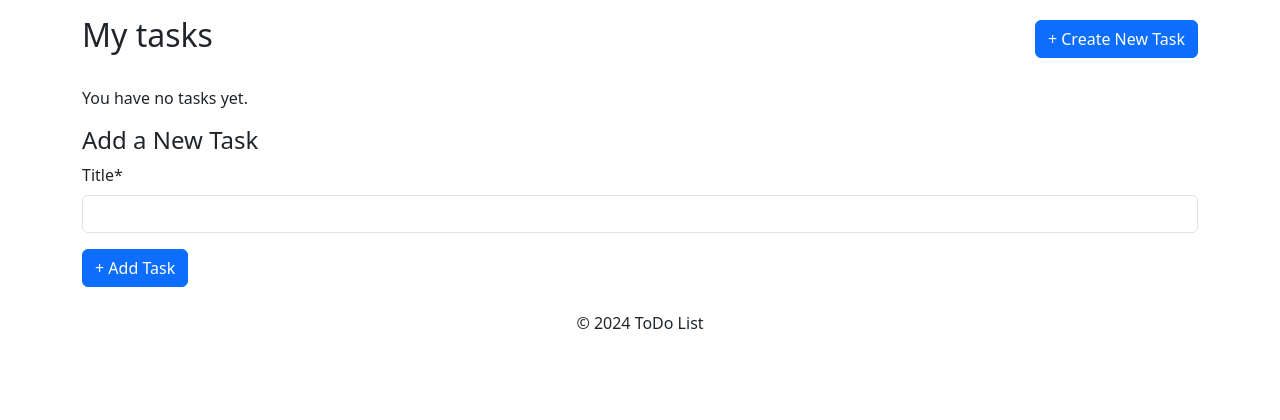
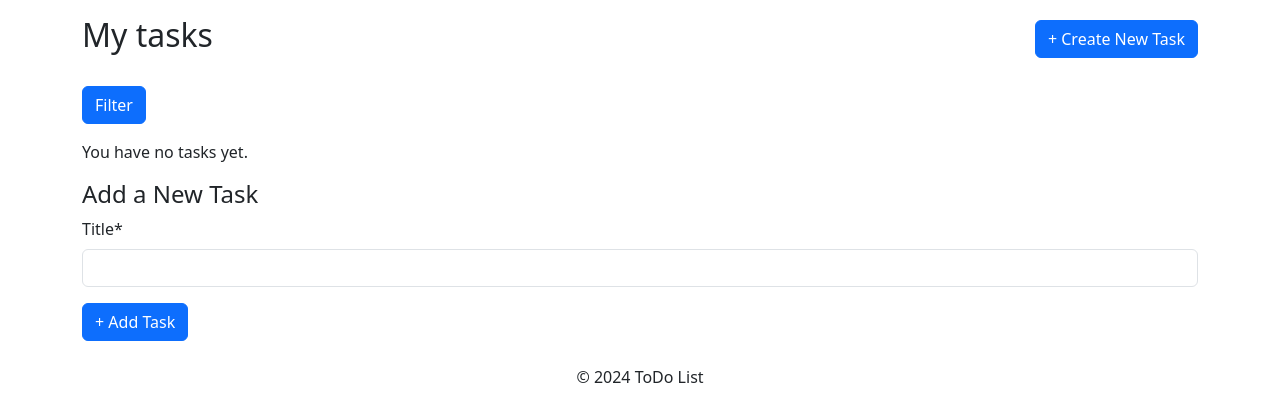
Before and after one commit to MarcinSakGH/ToDo-List, a Django app: page /task-list/ in a window 1280 px wide. Shown: the part 56-476 px from the top of the page. Run offline with Django 5.2, Linux system fonts and the light colour scheme; the visitor is signed in with stand-in values (Sample User, id 1); data that the repository does not hold is empty; some libraries are stand-ins or nearby versions.

Commit message:
Add simple filtering tasks

```diff
--- a/templates/task_list.html
+++ b/templates/task_list.html
@@ -14,6 +14,19 @@
         <a href="{% url 'add_task' %}" class="btn btn-primary">+ Create New Task</a>
     </div>
 </div>
+
+        <!-- button to for changing filtering options -->
+    <button onclick="toggleFilter()" class="btn btn-primary mb-3">
+        Filter
+    </button>
+
+    <!-- filtering options - hidden by defualt -->
+    <div id="filterOptions" style="display: none;" class="border p-3 rounded">
+        <h5>Filter tasks</h5>
+        <a href="{% url 'task_list' %}?status=pending" class="btn btn-outline-secondary w-100 mb-2">Pending Tasks</a><br>
+        <a href="{% url 'task_list' %}?status=completed" class="btn btn-outline-secondary w-100 mb-2">Completed Tasks</a><br>
+        <a href="{% url 'task_list' %}" class="btn btn-outline-secondary w-100 mb-2">All Tasks</a>
+    </div>
 
 {% for task in tasks %}
     <div class="task d-flex justify-content-between align-items-start mb-3">
@@ -56,4 +69,21 @@
     <button type="submit" class="btn btn-primary">+ Add Task</button>
 </form>
 
+<script>
+    function toggleFilter() {
+        var filterOptions = document.getElementById("filterOptions");
+        if (filterOptions.style.display === "none") {
+            filterOptions.style.display = "block";
+        } else {
+            filterOptions.style.display = "none";
+        }
+    }
+
+
+    // Function for changing the button text
+    function updateFilterText(filterName) {
+        document.getElementById('filterButton').innerText = filterName;
+    }
+    </script>
+
 {% endblock content %}
--- a/todolist/views.py
+++ b/todolist/views.py
@@ -31,7 +31,12 @@ class TaskListView(LoginRequiredMixin, ListView):
     login_url = "login"
 
     def get_queryset(self):
-        return Task.objects.filter(user=self.request.user)
+        queryset = Task.objects.filter(user=self.request.user)
+        status_filter = self.request.GET.get("status")
+        # If the status parameter is specified, filter tasks based on it
+        if status_filter in ["pending", "completed"]:
+            queryset = queryset.filter(status=status_filter)
+        return queryset
 
     def get_context_data(self, *args, **kwargs):
         context = super().get_context_data(*args, **kwargs)
```
